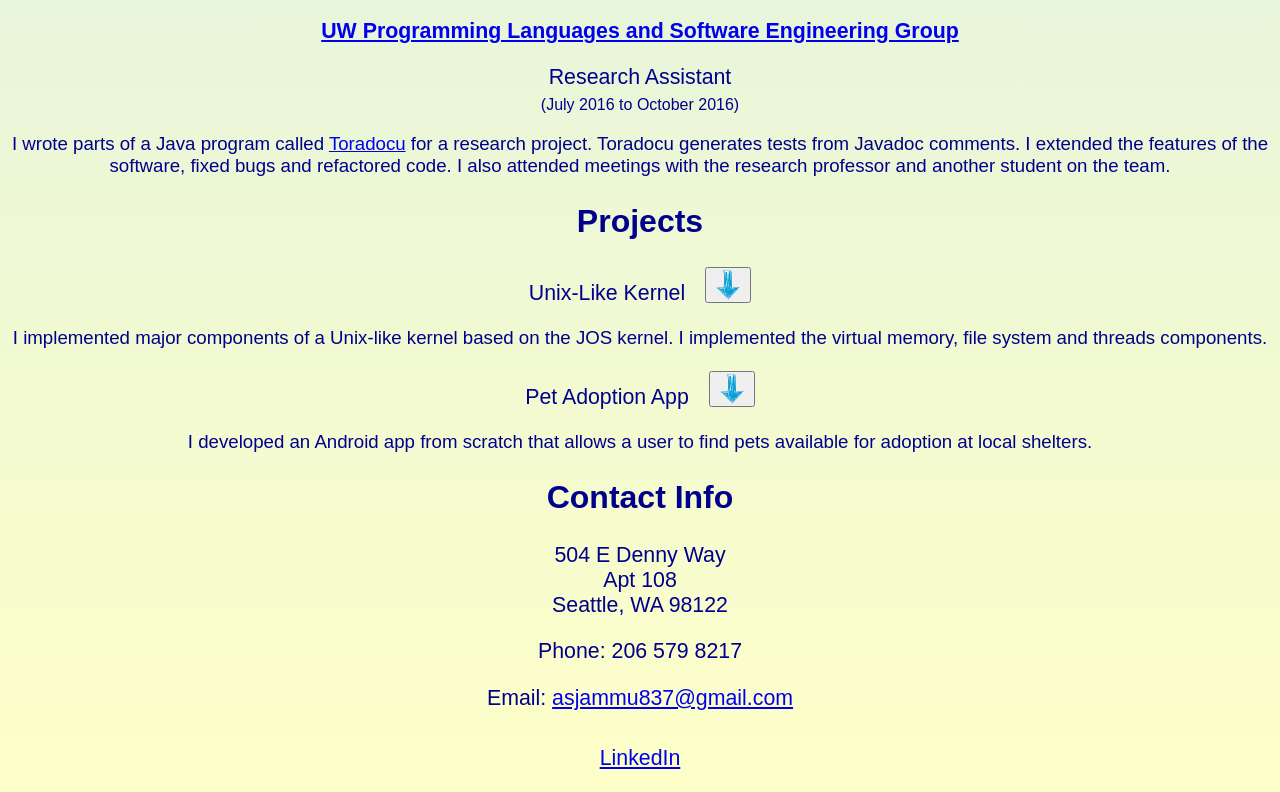
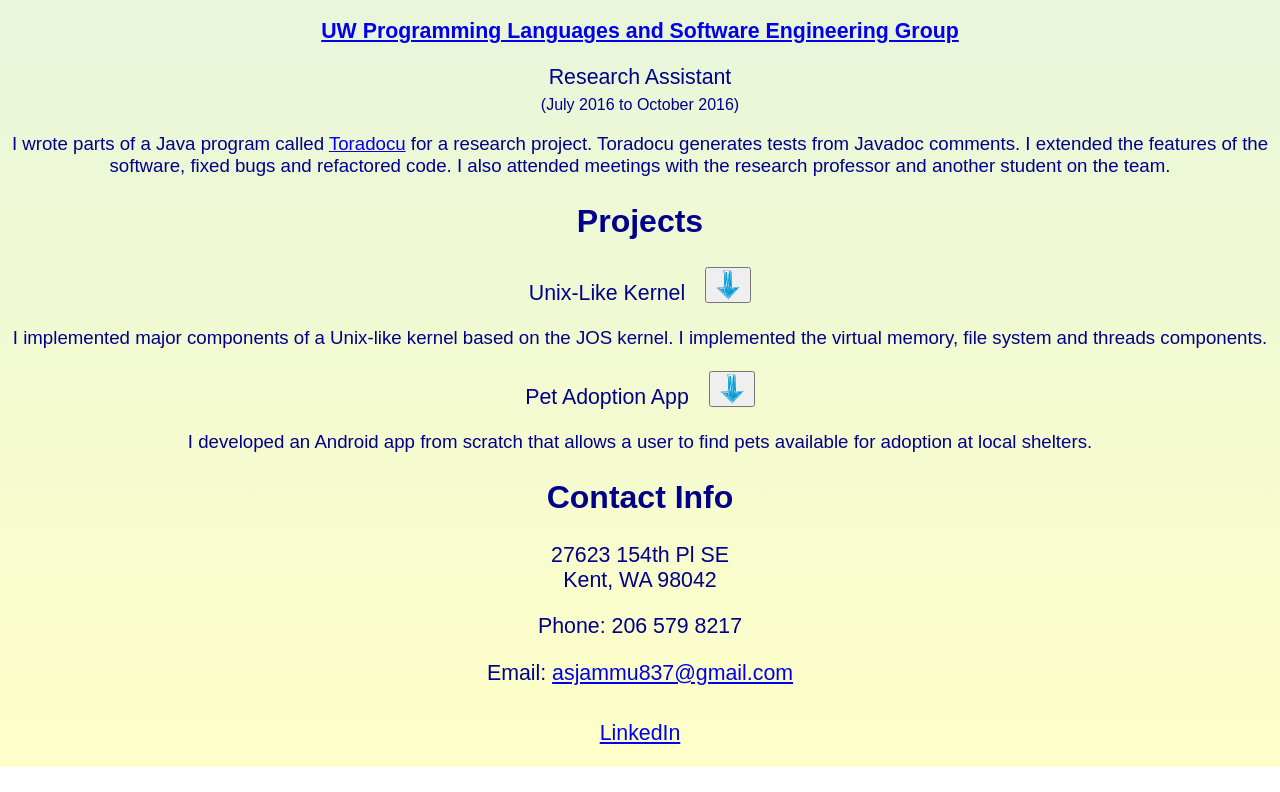
Before and after one commit to asjammu/asjammu.github.io, a plain HTML site: page index.html in a window 1280 px wide. Shown: the part 1324-2116 px from the top of the page. After the commit the page ends 2091 px from the top, so only its background shows below. Drawn offline with Linux system fonts and the light colour scheme.

Commit message:
Updated info on my portfolio

```diff
--- a/index.html
+++ b/index.html
@@ -43,11 +43,10 @@
         <p class="projectTitle">Pet Adoption App<button id="pet_adoption_app_download"><img class="download_img" src="download.png"></button></p><p class="projectDescription">I developed an Android app from scratch that allows a user to find pets available for adoption at local shelters.</p>
 
         <h2>Contact Info</h2>
-        <p>504 E Denny Way<br>
-           Apt 108<br>
-           Seattle, WA 98122</p>
+        <p>27623 154th Pl SE<br>
+           Kent, WA 98042</p>
         <p>Phone: 206 579 8217</p>
         <p>Email: <a href="mailto:asjammu837@gmail.com">asjammu837@gmail.com</a></p>
-        <p id="linkedin"><a href="https://www.linkedin.com/in/ben-9238f8434">LinkedIn</a></p>
+        <p id="linkedin"><a href="https://www.linkedin.com/in/asjammu-9238f8434/">LinkedIn</a></p>
     </body>
 </html>
```
Also changed, not shown: me.png.
